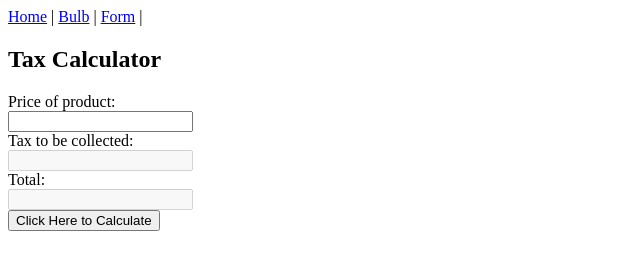
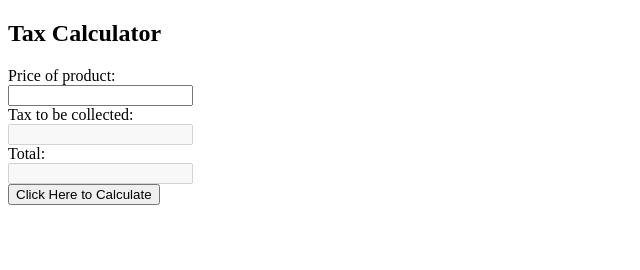
Before and after one commit to PetDanderizer/petdanderizer.github.io, a plain HTML site: page Week 7/Tax Calculator/index.html in a window 1280 px wide. Shown: the whole page, without its empty margins (0-640 px from the left). Drawn offline with Linux system fonts and the light colour scheme.

Commit message:
fix file

```diff
--- a/Week 7/Tax Calculator/index.html
+++ b/Week 7/Tax Calculator/index.html
@@ -14,7 +14,6 @@
         </script>
     </head>
     <body>
-        <span><a href="index.html">Home</a> | <span><a href="bulb.html">Bulb</a> | <span><a href="form.html">Form</a> |</span><br>
         <h2>Tax Calculator</h2>
         <form>
             <label for="price">Price of product:</label><br>
```
